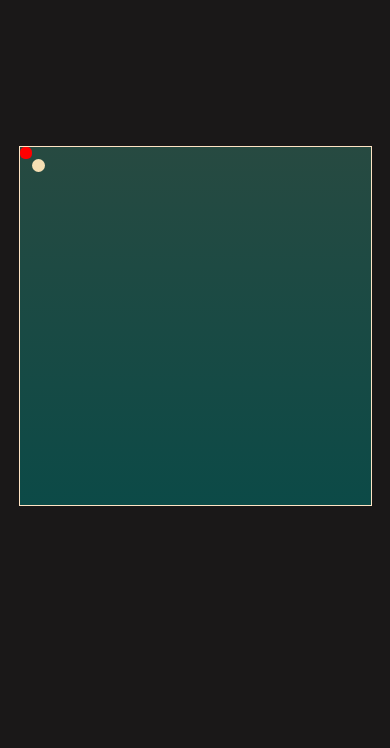
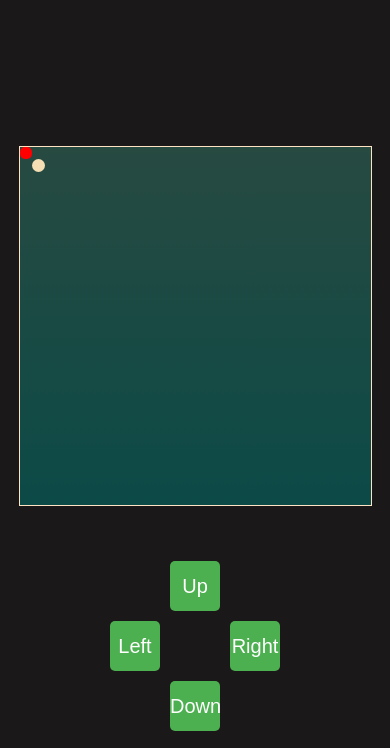
Before and after one commit to patradeep/Snake-Game, a plain HTML site: page index.html in a window 390 px wide. Shown: the part 96-844 px from the top of the page. Drawn offline with Linux system fonts and the light colour scheme.

Commit message:
add btn for mobile

```diff
--- a/css/style.css
+++ b/css/style.css
@@ -35,9 +35,62 @@
 #scorebox{
   color:darkslategray;
   position: absolute;
+  border-radius: 2px;
   top: 5vh;
   right: 6vw;
   font-size:xx-large;
   background-color:aquamarine;
   padding:2px;
 }
+#controls{
+  visibility:hidden;
+}
+@media only screen and (max-width: 768px) {
+  /* For mobile phones: */
+  #controls{
+    position: absolute;
+    bottom: 2vh;
+    visibility:visible;
+    display: grid;
+    grid-template-columns: repeat(3, 50px);
+    grid-template-rows: repeat(3, 50px);
+    gap: 10px;
+  }
+
+  .direction-button {
+    max-width: 50px;
+    height: 50px;
+    border: none;
+    background-color: #4CAF50;
+    color: white;
+    font-size: 20px;
+    cursor: pointer;
+    border-radius: 5px;
+    transition: background-color 0.3s;
+  }
+
+  .direction-button:hover {
+    background-color: #45a049;
+  }
+
+  #Up {
+    grid-column: 2;
+    grid-row: 1;
+  }
+
+  #Down {
+    grid-column: 2;
+    grid-row: 3;
+  }
+
+  #Left {
+    grid-column: 1;
+    grid-row: 2;
+  }
+
+  #Right {
+    grid-column: 3;
+    grid-row: 2;
+  }
+
+}
--- a/index.html
+++ b/index.html
@@ -10,7 +10,12 @@
   <div class="body">
     <div id="scorebox">Score: 0</div>
     <div id="box">
-
+    </div>
+    <div id="controls">
+      <button id="Left" class="direction-button">Left</button>
+      <button id="Up" class="direction-button">Up</button>
+      <button id="Down" class="direction-button">Down</button>
+      <button id="Right" class="direction-button">Right</button>
     </div>
   </div>
 </body>
--- a/js/script.js
+++ b/js/script.js
@@ -66,6 +66,31 @@ snakeArr[0].y+=inputdir.y;
 }
 
 window.requestAnimationFrame(main);
+
+
+if(/Android|webOS|iPhone|iPad|iPod|BlackBerry|IEMobile|Opera Mini/i.test(navigator.userAgent)){
+  Down.addEventListener('click', function() {
+    backgroundSound.play();
+    inputdir.y=1;
+    inputdir.x=0;
+  })
+  Up.addEventListener('click', function() {
+    backgroundSound.play();
+    inputdir.y=-1;
+    inputdir.x=0;
+  })
+  Left.addEventListener('click', function() {
+    backgroundSound.play();
+    inputdir.y=0;
+    inputdir.x=-1;
+  })
+  Right.addEventListener('click', function() {
+    backgroundSound.play();
+    inputdir.y=0;
+    inputdir.x=1;
+  })
+  console.log('Mobile device detected');
+}else{
   window.addEventListener('keydown',e=>{
     inputdir={x:1,y:0};
     backgroundSound.play();
@@ -92,3 +117,5 @@ window.addEventListener('keydown',e=>{
         break;
     }
   })
+  console.log("not mobile device");
+}
```
Lines whose indentation alone changed are shown as unchanged.
